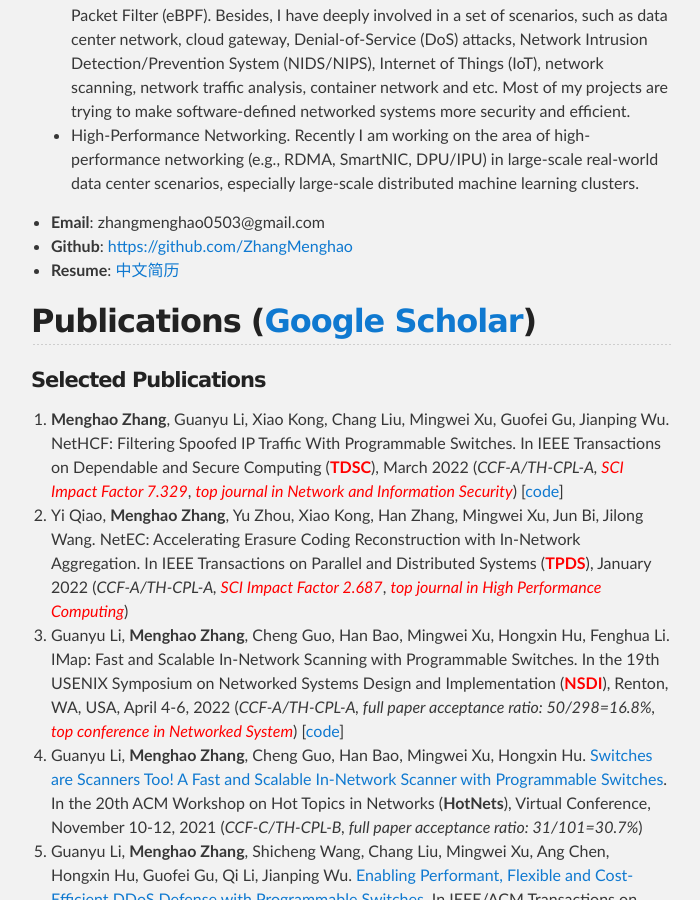
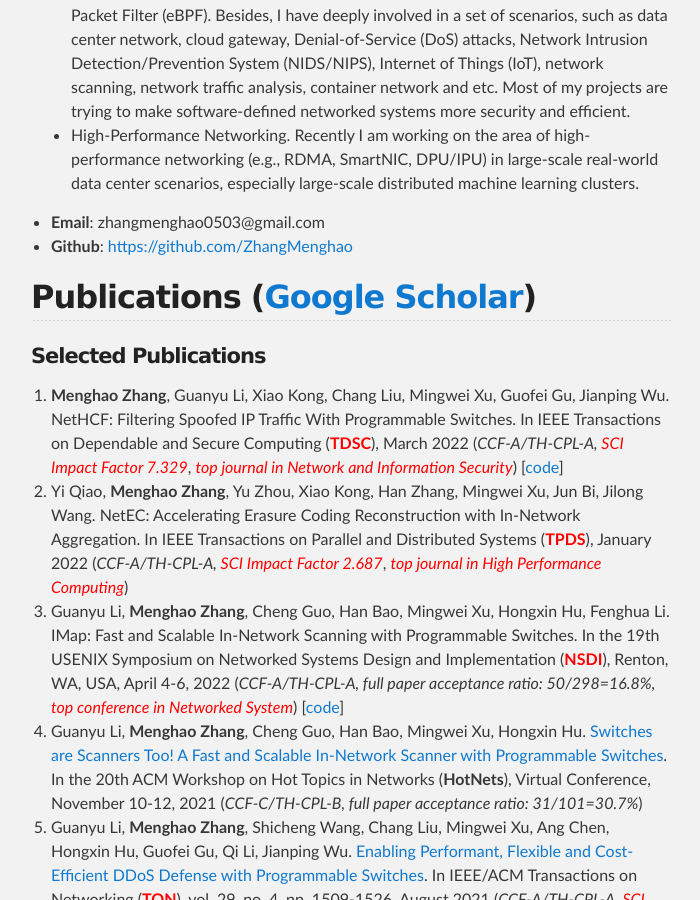
Before and after one commit to zhangmenghao/zhangmenghao.github.io, a Jekyll site: the page built from index.md, in a window 1280 px wide and 900 px high, scrolled down 952 px. Shown: the whole window, without its empty margins (289-989 px from the left). Built offline with Jekyll 4.4.1, drawn with Linux system fonts in a browser that asks for light colours.

Commit message:
Delete Chinese CV

```diff
--- a/index.md
+++ b/index.md
@@ -18,7 +18,7 @@ category: Tech
     - High-Performance Networking. Recently I am working on the area of high-performance networking (e.g., RDMA, SmartNIC, DPU/IPU) in large-scale real-world data center scenarios, especially large-scale distributed machine learning clusters.
 * **Email**: zhangmenghao0503@gmail.com
 * **Github**: [https://github.com/ZhangMenghao](https://github.com/ZhangMenghao)
-* **Resume**: [中文简历](./resume/CV_Chinese.pdf)
+<!-- * **Resume**: [中文简历](./resume/CV_Chinese.pdf) -->
 
 
 ## Publications ([Google Scholar](https://scholar.google.com/citations?user=fv-p85gAAAAJ&hl=zh-CN))
```
Also changed, not shown: 1 other file.
